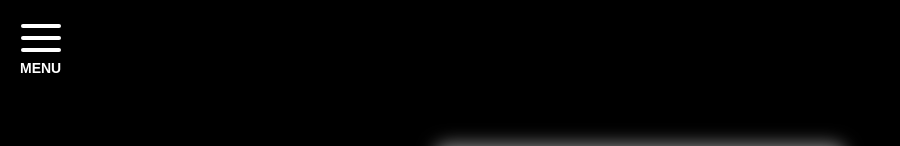
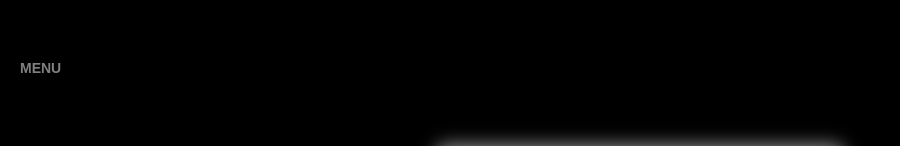
Before and after one commit to VEDA00133912/veda00133912.github.io, a plain HTML site: page index.html in a window 1280 px wide. Shown: the top 146 px of the page, without its empty margins (0-900 px from the left). Drawn offline with Linux system fonts and the light colour scheme; a script that the page names is missing; a web font is replaced by a local one.

Commit message:
Update style.css

```diff
--- a/style.css
+++ b/style.css
@@ -109,16 +109,16 @@ body {
 .menu-toggle .bar {
   width: 40px;
   height: 4px;
-  background-color: #ffffff;
   margin: 4px 0;
   border-radius: 2px;
+  color: Gray;
 }
 
 .menu-text {
-  color: #ffffff;
   font-size: 14px;
   font-weight: bold;
   margin-top: 4px;
+  color: Gray;
 }
 
 .close {
```
